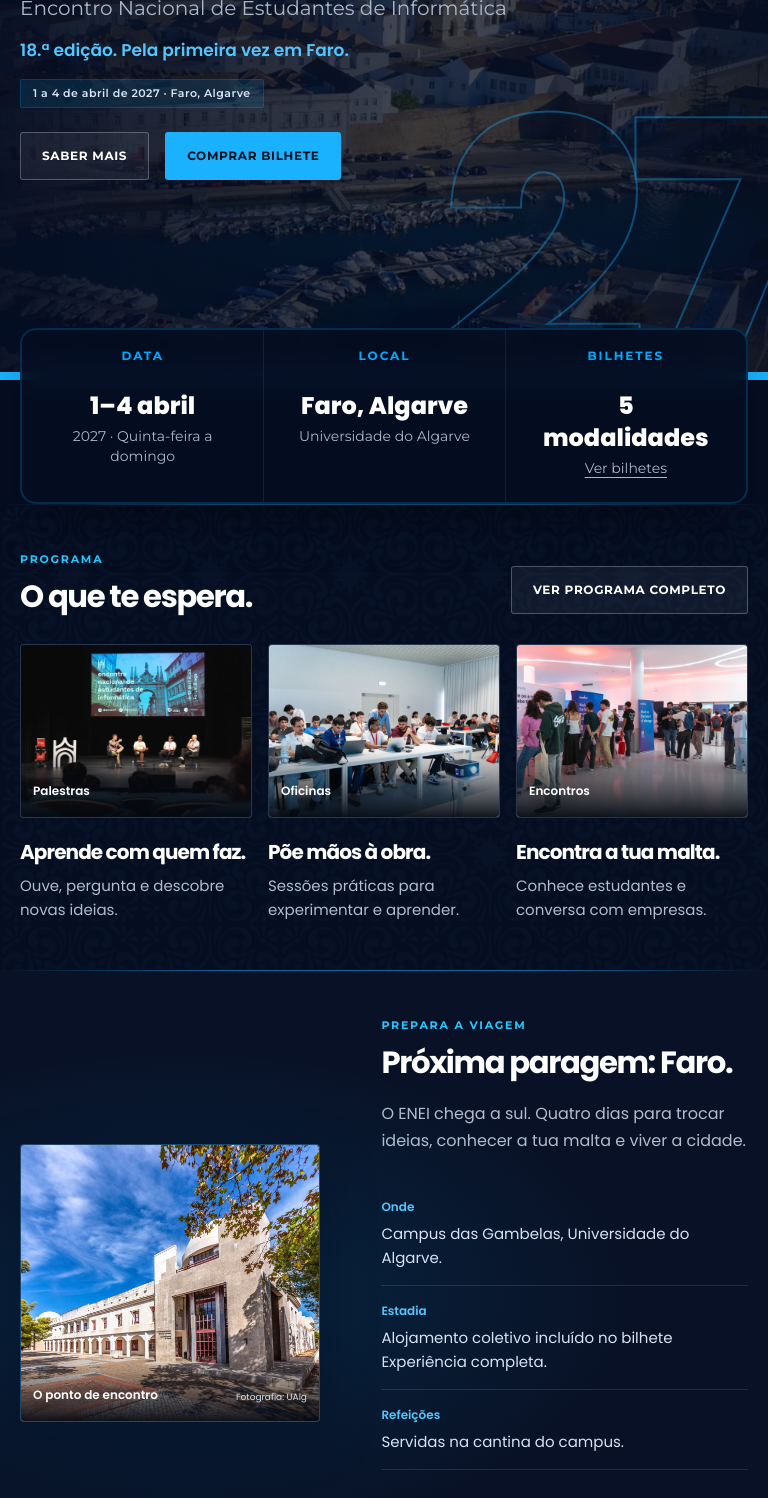
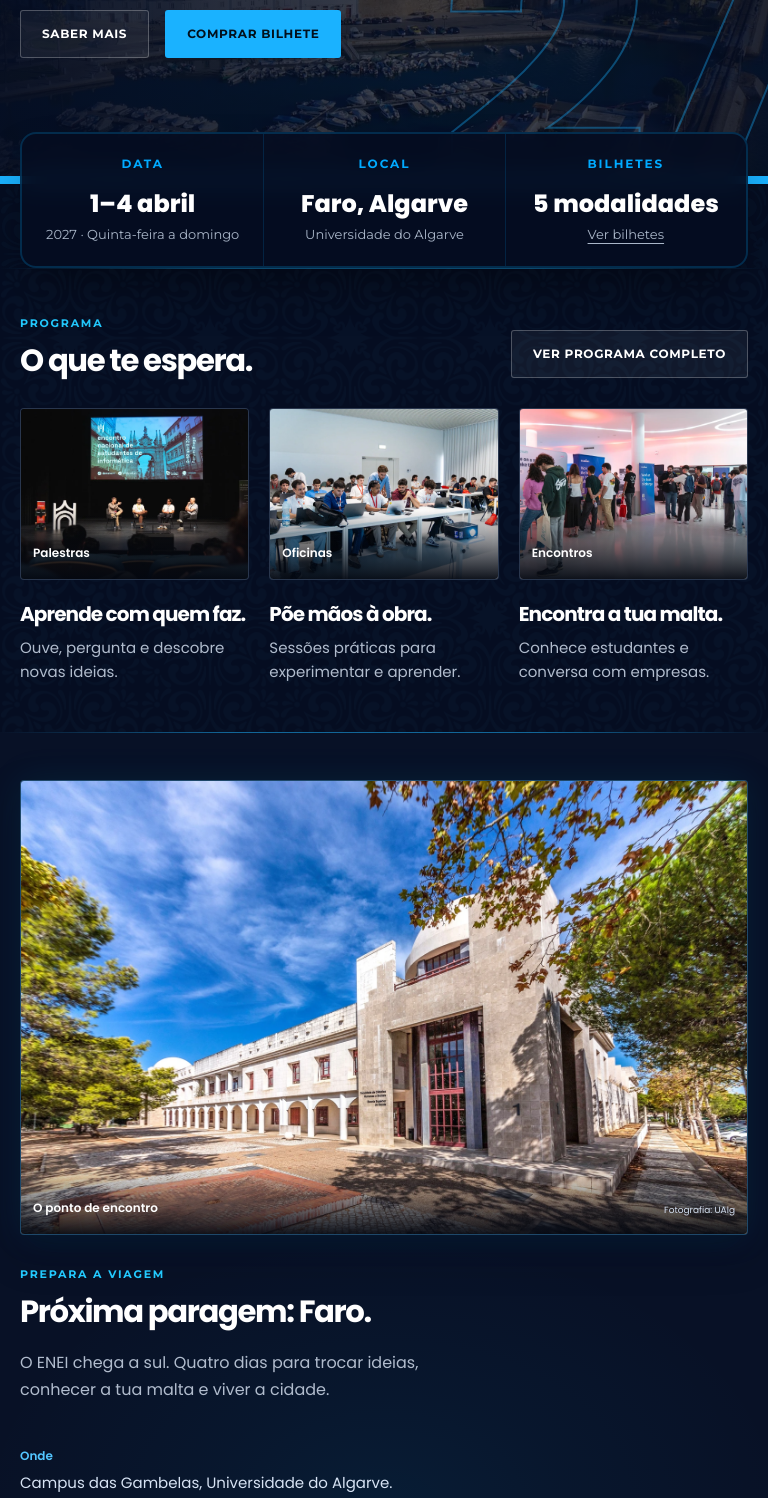
Before and after one commit to Dep-tech-coenei-faro-27/event-site, a React (Vite) app in the folder frontend/: page / in a window 768 px wide. Shown: the part 420-1918 px from the top of the page. Built offline with nearby package versions, Linux system fonts and the light colour scheme; no server answers.

Commit message:
[UI] Quick fix #2

```diff
--- a/frontend/src/editorial.css
+++ b/frontend/src/editorial.css
@@ -199,17 +199,23 @@ html body[data-page="inicio"] main .section.home-partners::before {
   opacity: .035;
 }
 
-/* Halo azul discreto, alinhado com a fotografia do campus. */
-html body[data-page="inicio"] main .home-practical::after {
+/* Luz azul localizada na fotografia do campus. */
+html body[data-page="inicio"] main .home-practical::after { content: none; }
+html body[data-page="inicio"] .home-practical .split > div {
+  position: relative;
+  isolation: isolate;
+}
+html body[data-page="inicio"] .home-practical .split > div::before {
   content: "";
   position: absolute;
-  inset: 0;
+  inset: -32px -40px;
+  z-index: -1;
   pointer-events: none;
-  background: radial-gradient(ellipse at 24% 52%, rgba(0, 174, 239, .14), transparent 55%);
+  background: radial-gradient(ellipse closest-side at 50% 50%, rgba(0, 174, 239, .075) 0%, rgba(0, 174, 239, .035) 45%, transparent 100%);
 }
 html body[data-page="inicio"] .home-practical .preview-photo {
   border-color: rgba(83, 198, 255, .28);
-  box-shadow: 0 18px 55px rgba(0, 8, 24, .3);
+  box-shadow: 0 0 36px rgba(0, 174, 239, .1), 0 18px 40px rgba(0, 8, 24, .25);
 }
 @media (hover: hover) and (prefers-reduced-motion: no-preference) {
   html body[data-page="inicio"] .home-practical .preview-photo img {
@@ -219,3 +225,106 @@ html body[data-page="inicio"] .home-practical .preview-photo {
     transform: scale(1.035);
   }
 }
+
+/* Prolongar o padrão do programa até à linha inferior do hero. */
+html body[data-page="inicio"] .stats-overlap::before {
+  content: "";
+  position: absolute;
+  top: var(--stats-overlap);
+  bottom: 0;
+  left: 50%;
+  width: 100vw;
+  transform: translateX(-50%);
+  z-index: -1;
+  pointer-events: none;
+  background: #65cfff;
+  -webkit-mask: url('./assets/azulejo-pattern-transparent.webp') left top / 140px 140px repeat;
+  mask: url('./assets/azulejo-pattern-transparent.webp') left top / 140px 140px repeat;
+  opacity: .025;
+}
+
+/* Em computador, encurtar ligeiramente o destaque inicial. */
+@media (min-width: 1024px) and (min-height: 700px) {
+  html body[data-page="inicio"] main .hero-home {
+    min-height: clamp(580px, calc(100svh - 190px), 940px);
+  }
+  html body[data-page="inicio"] main .hero-content {
+    padding-block: 60px 104px;
+  }
+}
+
+/* Tablet: enquadramento próprio, com os três dados essenciais visíveis. */
+@media (min-width: 768px) and (max-width: 1023px) {
+  html body[data-page="inicio"] main .hero-home {
+    min-height: clamp(520px, calc(100svh - 260px), 760px);
+    grid-template-columns: minmax(0, 1fr);
+  }
+  html body[data-page="inicio"] main .hero-content {
+    padding-block: 56px 104px;
+    gap: 16px;
+  }
+  html body[data-page="inicio"] .hero-title {
+    font-size: clamp(72px, 10vw, 100px);
+  }
+  html body[data-page="inicio"] .quick-info__item {
+    min-width: 0;
+    padding: 22px 14px;
+  }
+  html body[data-page="inicio"] .quick-info__label { margin-bottom: 16px; }
+  html body[data-page="inicio"] .quick-info__item > span:nth-child(2) { font-size: 24px; }
+  html body[data-page="inicio"] .quick-info__item > span:last-child { font-size: 13px; }
+  html body[data-page="inicio"] .home-programme__grid { gap: 20px; }
+}
+@media (min-width: 701px) and (max-width: 900px) {
+  html body[data-page="inicio"][data-page] main .home-practical .split {
+    grid-template-columns: minmax(0, 1fr);
+    gap: 32px;
+  }
+  html body[data-page="inicio"] .home-practical .preview-photo { aspect-ratio: 16 / 10; }
+  html body[data-page="inicio"] .home-programme .section-heading {
+    align-items: flex-start;
+    flex-direction: column;
+    gap: 20px;
+  }
+}
+
+/* Alinhar a ação do programa à direita também nos cabeçalhos empilhados. */
+html body[data-page="inicio"] .home-programme .section-heading > .btn {
+  align-self: flex-end;
+  margin-inline-start: auto;
+  max-width: 100%;
+  white-space: normal;
+  text-align: center;
+}
+
+/* Título e ação partilham a linha sempre que couberem. */
+html body[data-page="inicio"] .home-programme .section-heading {
+  flex-direction: row;
+  flex-wrap: wrap;
+  align-items: flex-end;
+  gap: 16px 24px;
+}
+html body[data-page="inicio"] .home-programme .section-heading > div {
+  flex: 1 1 260px;
+  min-width: 0;
+}
+html body[data-page="inicio"] .home-programme .section-heading > .btn {
+  flex: 0 1 auto;
+}
+
+/* Em ecrãs estreitos, colocar a ação diretamente sob o título. */
+@media (max-width: 700px) {
+  html body[data-page="inicio"] .home-programme .section-heading {
+    flex-direction: column;
+    align-items: flex-start;
+    gap: 18px;
+  }
+  html body[data-page="inicio"] .home-programme .section-heading > div {
+    flex: 0 1 auto;
+    width: 100%;
+  }
+  html body[data-page="inicio"] .home-programme .section-heading > .btn {
+    align-self: flex-start;
+    margin-inline-start: 0;
+  }
+}
```
